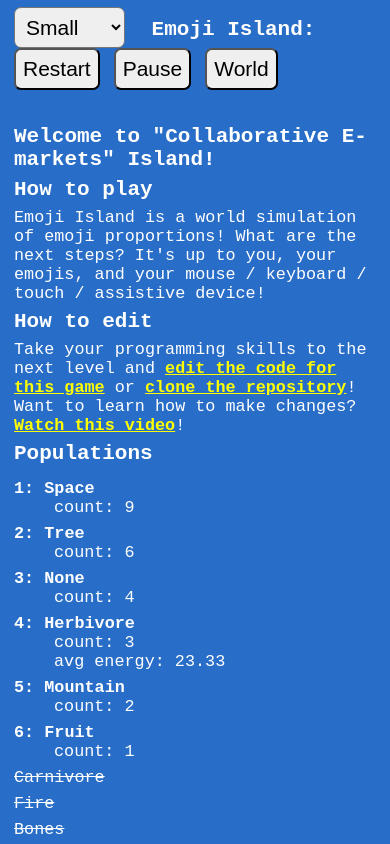
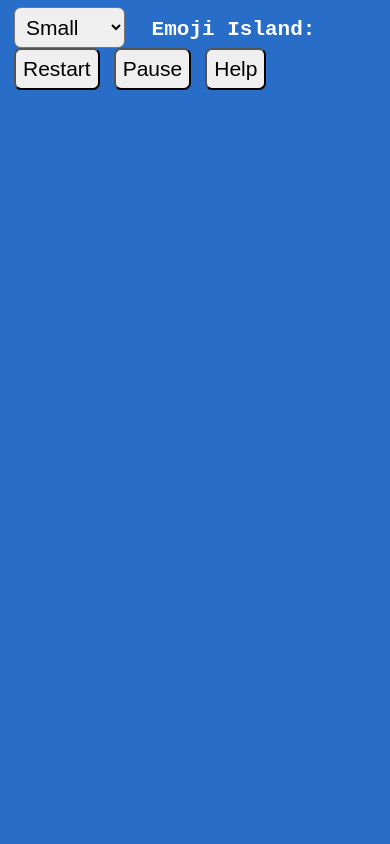
Before and after one commit to shiftyp/emoji_island, a React (Vite) app: page / in a window 390 px wide. Shown: the top 844 px of the page. Built offline with nearby package versions, Linux system fonts and the light colour scheme.

Commit message:
Mobile fixes

```diff
--- a/src/core/world.tsx
+++ b/src/core/world.tsx
@@ -20,18 +20,18 @@ export const World: React.FunctionComponent<{
   name: string
 }> = ({ size, sizeControl, name, onRestart }) => {
   const testWindow = () =>
-    window.innerWidth < 1000 && window.devicePixelRatio <= 2
+    window.innerWidth > 1000 && window.devicePixelRatio <= 2
   const logRef = React.useRef<HTMLDivElement>(null)
   const headerRef = React.useRef<HTMLDivElement>(null)
   const gridRef = React.useRef<HTMLDivElement>(null)
 
-  const initialMenu = React.useMemo(testWindow, [])
+  const initialOnDesktop = React.useMemo(testWindow, [])
   const [scale, setScale] = React.useState<number>(null)
   const [left, setLeft] = React.useState<number>(0)
-  const [showMenu, setMenu] = React.useState<boolean>(initialMenu)
+  const [showMenu, setMenu] = React.useState<boolean>(!initialOnDesktop)
   const [showSidebar, toggleSidebar] = React.useReducer<
     (state: Boolean, arg?: boolean) => boolean
-  >((last, input = null) => (input != null ? input : !last), true)
+  >((last, input = !last) => input, false)
 
   const resizeHandler = () => {
     if (logRef.current && headerRef.current && gridRef.current) {
@@ -185,6 +185,8 @@ export const World: React.FunctionComponent<{
                   ((scores[a] && scores[a].count) || 0)
               )
               .map((name, i) => {
+                if (name === 'None') return null
+
                 const avgEnergy = scores[name]
                   ? Math.floor(
                       (scores[name].energy / scores[name].count) * 100
--- a/src/main.css
+++ b/src/main.css
@@ -198,7 +198,7 @@ li {
   background-position-x: 50%;
   background-position-y: 50%;
   user-select: none;
-  padding: 20%;
+  padding: 15%;
   animation: stepIntoAWorld 2s;
 }
 
@@ -270,7 +270,6 @@ li {
   width: 3rem;
   border-radius: 20%;
   box-sizing: border-box;
-  transition: all 0.2s;
 }
 
 .grid .square {
```
